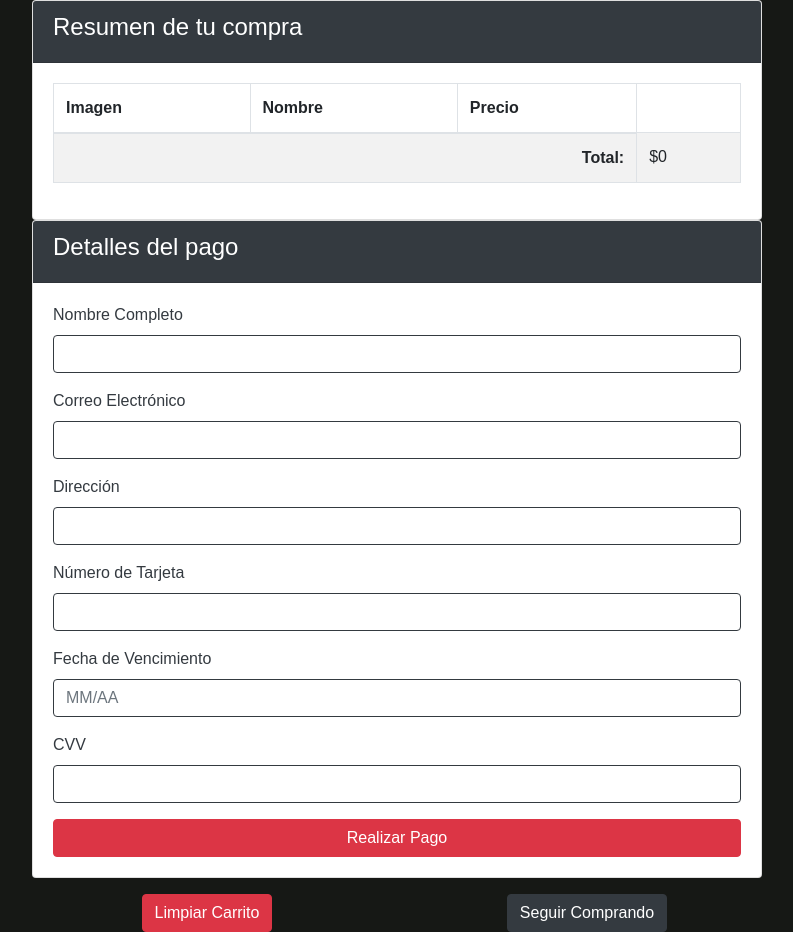
After one commit to yrntekkk/NICOLAS_ROJAS_MATIAS_BRIONES_SECCION_006D_P3, a Django app: page /pagar/ in a window 1280 px wide. The commit adds this page. Shown: the whole page, without its empty margins (243-1036 px from the left). Run offline with Django 5.2, Linux system fonts and the light colour scheme; some libraries are stand-ins or nearby versions.

Commit message:
Creacion de plantilla de pago
Creamos pagar.html que nos lleva a pagar, nos muestra los articulos que tenemos en el carrito, con las fotos y el total a pagar, ademas tambien agregamos el tipico forumulario que hay que rellenar para hacer el pago

```diff
--- a/AnimalShop/urls.py
+++ b/AnimalShop/urls.py
@@ -32,6 +32,7 @@ urlpatterns = [
     path('limpiar/', limpiar_carrito, name="CLS"),
     path('login/', views.login, name='login'),
     path('registro/', views.registro, name='registro'),
+    path('pagar/',views.pagar, name='pagar'),
 
 
 ]  + static(settings.MEDIA_URL, document_root=settings.MEDIA_ROOT)
--- a/tienda/Carrito.py
+++ b/tienda/Carrito.py
@@ -17,6 +17,7 @@ class Carrito:
                 "nombre": producto.nombre,
                 "acumulado": producto.precio,
                 "cantidad": 1,
+                "imagen": producto.imagen.url
             }
         else:
             self.carrito[id]["cantidad"] += 1
--- a/tienda/static/tienda/css/style.css
+++ b/tienda/static/tienda/css/style.css
@@ -50,7 +50,11 @@ p.lead {
 hr.my-4 {
     border-top: 2px solid #343a40; /* Cambia el color según tu paleta */
 }
-
+.product-img {
+    width: 100px; /* Tamaño deseado para las imágenes */
+    height: 100px; /* Ajusta la altura según el diseño */
+    object-fit: cover; /* Ajusta cómo se muestra la imagen para mantener la relación de aspecto */
+}
 
 @keyframes blink {
     0%, 50% {
--- a/tienda/templates/carrito.html
+++ b/tienda/templates/carrito.html
@@ -47,6 +47,6 @@
         <a href="{% url 'CLS' %}" class="btn btn-danger">Limpiar Carrito</a>
     </div>
     <div class="col-md-6 text-center mb-3">
-        <a href="#" class="btn btn-danger">Ir a pagar</a>
+        <a href="{% url 'pagar' %}" class="btn btn-danger">Ir a pagar</a>
     </div>
 </div>
--- /dev/null
+++ b/tienda/templates/pagar.html
@@ -0,0 +1,98 @@
+<!DOCTYPE html>
+<html lang="es">
+<head>
+    <meta charset="UTF-8">
+    <meta name="viewport" content="width=device-width, initial-scale=1.0">
+    {% load static %}
+    {% load multiply %}
+    <title>Pagar</title>
+    <link href="https://stackpath.bootstrapcdn.com/bootstrap/4.5.2/css/bootstrap.min.css" rel="stylesheet">
+    <link rel="stylesheet" href="{% static 'tienda/css/style.css' %}">
+</head>
+<body>
+    <div class="container">
+        <div class="row justify-content-center">
+            <div class="col-md-8">
+                <div class="card">
+                    <div class="card-header bg-dark text-white">
+                        <h4>Resumen de tu compra</h4>
+                    </div>
+                    <div class="card-body">
+                        <table class="table table-bordered table-striped">
+                            <thead>
+                                <tr>
+                                    <th>Imagen</th>
+                                    <th>Nombre</th>
+                                    <th>Precio</th>
+                                </tr>
+                            </thead>
+                            <tbody>
+                                {% for key, value in carrito.items %}
+                                <tr>
+                                    <td><img src="{{ value.imagen }}" alt="" class="product-img" style=" width: 100px; height: 100px; object-fit: cover"></td>
+                                    <td>{{ value.nombre }}</td>
+                                    <td>{{ value.acumulado }}</td>
+                                </tr>
+                                {% endfor %}
+                                <tr>
+                                    <th colspan="3" class="text-right">Total:</th>
+                                    <td>${{ total_carrito }}</td>
+                                </tr>
+                            </tbody>
+                        </table>
+                    </div>
+                </div>
+
+                <div class="card">
+                    <div class="card-header bg-dark text-white">
+                        <h4>Detalles del pago</h4>
+                    </div>
+                    <div class="card-body">
+                        <form method="POST" action="">
+                            {% csrf_token %}
+                            <div class="form-group">
+                                <label class="text-dark" for="nombre">Nombre Completo</label>
+                                <input type="text" class="form-control border border-dark" id="nombre" name="nombre" required>
+                            </div>
+                            <div class="form-group">
+                                <label class="text-dark" for="email">Correo Electrónico</label>
+                                <input type="email" class="form-control border border-dark" id="email" name="email" required>
+                            </div>
+                            <div class="form-group">
+                                <label class="text-dark" for="direccion">Dirección</label>
+                                <input type="text" class="form-control border border-dark" id="direccion" name="direccion" required>
+                            </div>
+                            <div class="form-group">
+                                <label class="text-dark" for="tarjeta">Número de Tarjeta</label>
+                                <input type="text" class="form-control border border-dark" id="tarjeta" name="tarjeta" required>
+                            </div>
+                            <div class="form-group">
+                                <label class="text-dark" for="vencimiento">Fecha de Vencimiento</label>
+                                <input type="text" class="form-control border border-dark" id="vencimiento" name="vencimiento" placeholder="MM/AA" required>
+                            </div>
+                            <div class="form-group">
+                                <label class="text-dark" for="cvv">CVV</label>
+                                <input type="text" class="form-control border border-dark" id="cvv" name="cvv" required>
+                            </div>
+                            <button type="submit" class="btn btn-danger btn-block">Realizar Pago</button>
+                        </form>
+                    </div>
+                </div>
+
+                <div class="row btn-section">
+                    <div class="col-md-6 text-center">
+                        <a href="{% url 'CLS' %}" class="btn btn-danger mt-3">Limpiar Carrito</a>
+                    </div>
+                    <div class="col-md-6 text-center">
+                        <a href="{% url 'index' %}" class="btn btn-dark mt-3">Seguir Comprando</a>
+                    </div>
+                </div>
+            </div>
+        </div>
+    </div>
+
+    <script src="https://code.jquery.com/jquery-3.5.1.slim.min.js"></script>
+    <script src="https://cdn.jsdelivr.net/npm/@popperjs/core@2.5.3/dist/umd/popper.min.js"></script>
+    <script src="https://stackpath.bootstrapcdn.com/bootstrap/4.5.2/js/bootstrap.min.js"></script>
+</body>
+</html>
--- a/tienda/views.py
+++ b/tienda/views.py
@@ -40,3 +40,20 @@ def registro(request):
 
 def carrito(request):
     return render(request, 'carrito.html')
+
+def pagar(request):
+    carrito = request.session.get('carrito', {})
+    total_carrito = 0
+
+    for item in carrito.values():
+        try:
+            total_carrito += item['acumulado']
+        except KeyError:
+            # Maneja el caso donde falta alguna clave esperada
+            continue
+
+    context = {
+        'carrito': carrito,
+        'total_carrito': total_carrito
+    }
+    return render(request, 'pagar.html', context)
```
Also changed, not shown: tienda/templatetags/multiply.py (added, +7 -0 lines), db.sqlite3, tienda/templatetags/__init__.py (added).
